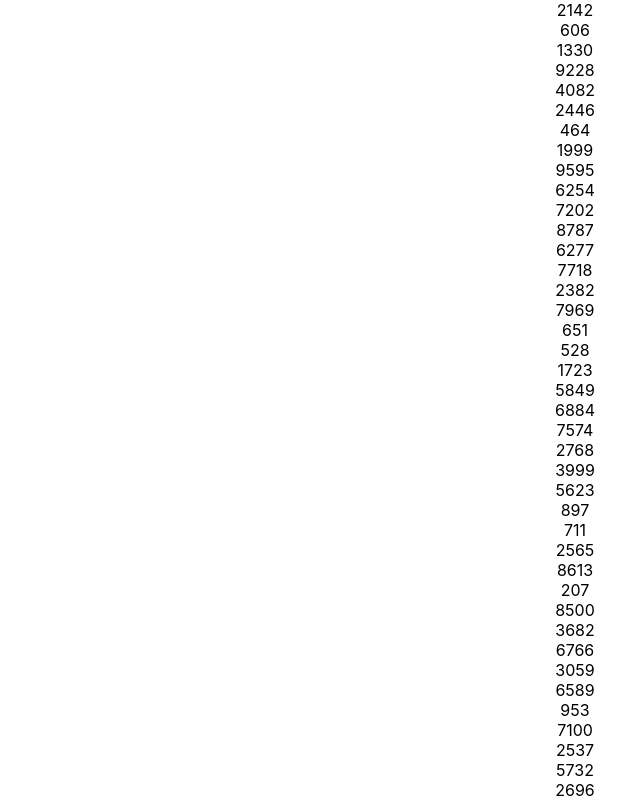
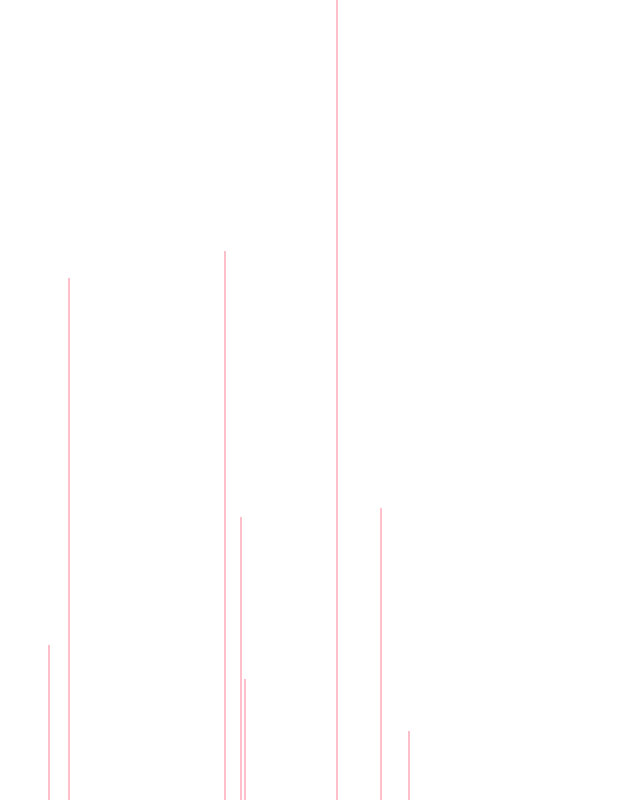
Before and after one commit to aarondud/sorting-visualiser, a React (Create React App) app: page / in a window 1280 px wide. Shown: the top 800 px of the page, without its empty margins (65-705 px from the left). Built offline with nearby package versions, Linux system fonts and the light colour scheme.

Commit message:
feat: render array as bars (css hardcoded)

```diff
--- a/src/SortingVisualiser/SortingVisualiser.css
+++ b/src/SortingVisualiser/SortingVisualiser.css
@@ -0,0 +1,11 @@
+.array-container {
+    position: absolute;
+    left: 100px;
+}
+
+.array-bar {
+    width: 2px;
+    background-color: pink;
+    display: inline-block;
+    margin: 0 1px;
+}
--- a/src/SortingVisualiser/SortingVisualiser.jsx
+++ b/src/SortingVisualiser/SortingVisualiser.jsx
@@ -29,14 +29,15 @@ export default class SortingVisualiser extends React.Component {
         const {array} = this.state;
 
         return (
-            <>
+            <div className="array-container">
             {array.map((value, idx) => (
-                <div className="array-bar" key={idx}>
-                {value}
-                </div>
+                <div
+                className="array-bar"
+                key={idx}
+                style={{height: `${value}px`}}
+                ></div>
             ))}
-            </>
-            );
+            </div>)
         }
 }
 
```
